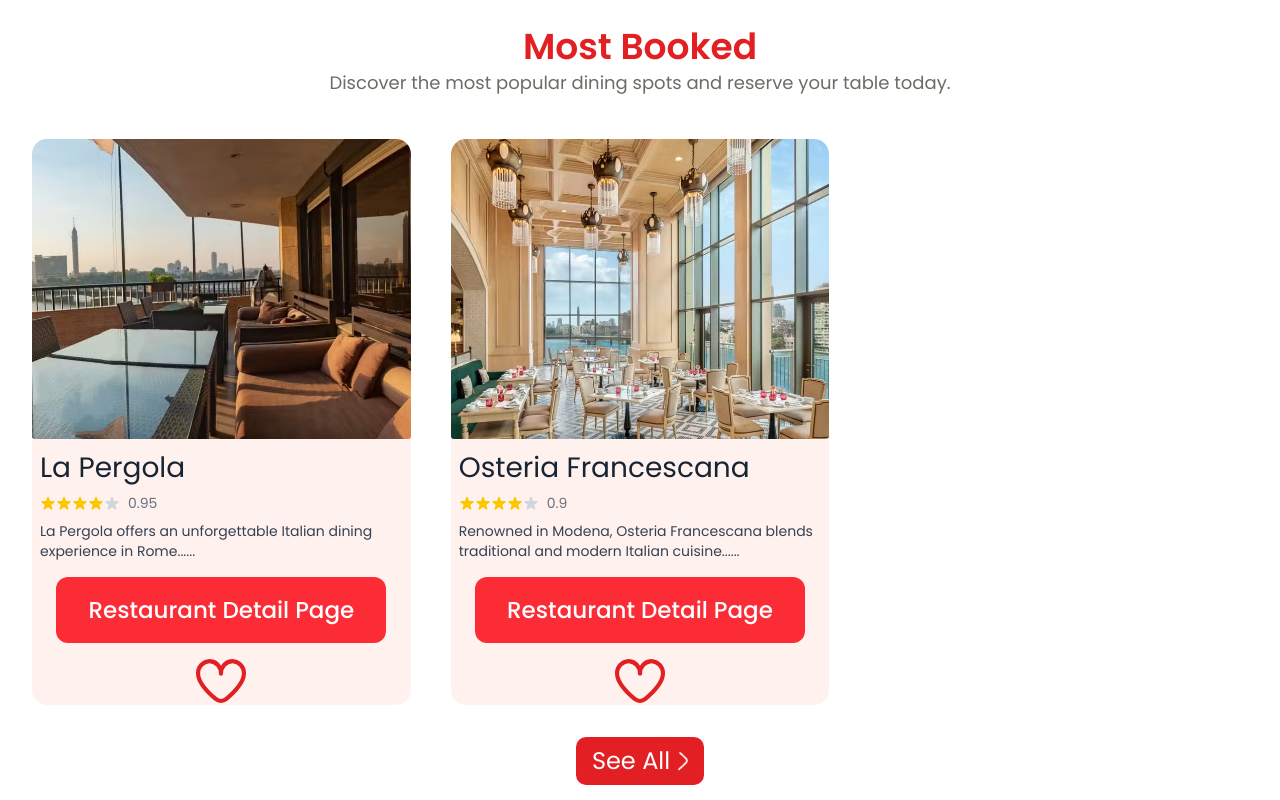
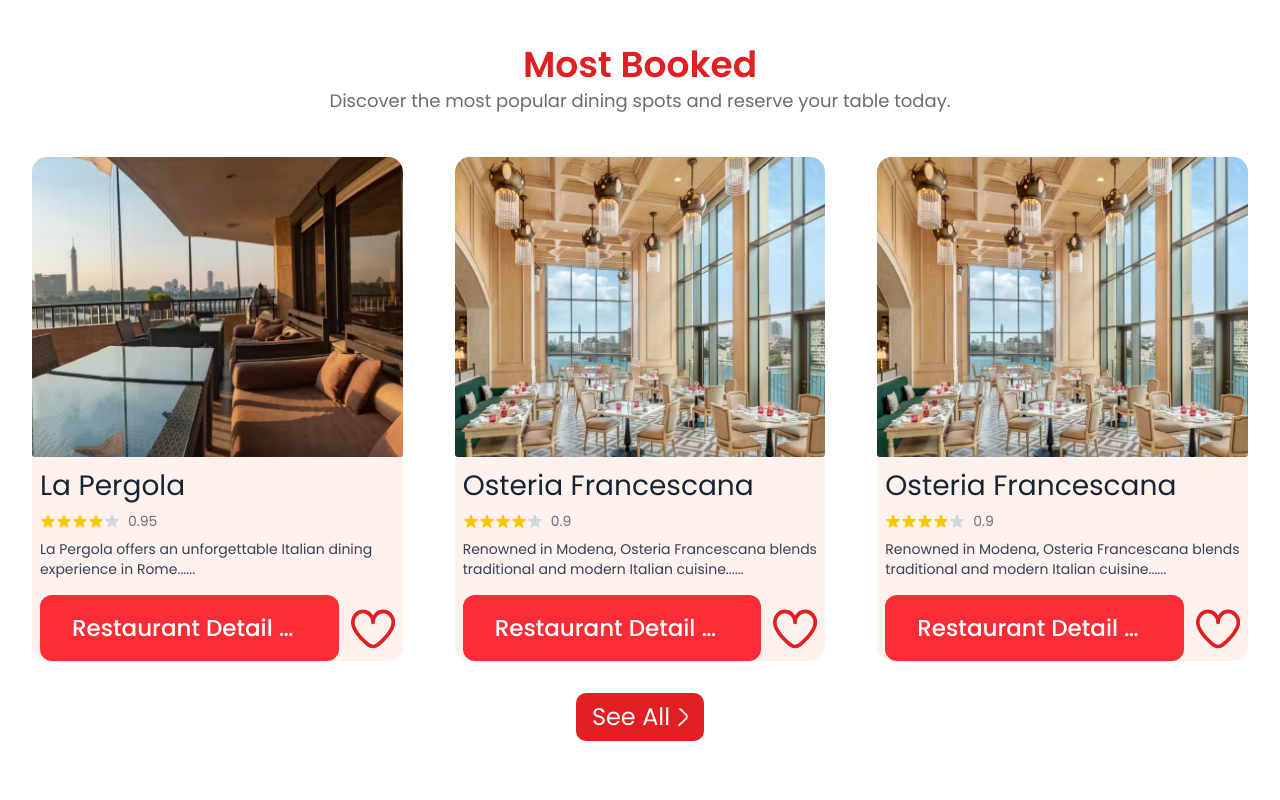
Before and after one commit to youseframy367/BookIt, a Next.js app: page / in a window 1280 px wide. Shown: the part 1960-2760 px from the top of the page. Built offline with nearby package versions, Linux system fonts and the light colour scheme.

Commit message:
update sections landing page

```diff
--- a/app/components/LandingPage/HowdoesBOOKITwork.jsx
+++ b/app/components/LandingPage/HowdoesBOOKITwork.jsx
@@ -11,18 +11,19 @@
 
   return (
     <section>
-      <div className="mt-15">
+      <div className="mt-30">
         <div className="container">
           <div className="flex flex-col gap-5">
             <Title title="How does BOOK IT work?" subTitle="Book your table in just a few simple steps and enjoy a seamless dining experience." />
-            <div className="grid md:grid-cols-2 lg:grid-cols-4 mt-8 gap-5">
+            <div className="grid md:grid-cols-2 lg:grid-cols-4 mt-8">
               {
                 steps.map((item, index) => {
-                  return <div key={index} className="flex flex-col gap-7 w-full items-center text-center">
-                    <div className="w-full h-[300px] md:w-[195px] md:h-[200px] relative">
+                  return <div key={index} className="flex flex-col gap-7 w-full items-center justify-between text-center">
+                    <img src={`/assets/icons/${item.img}.png`}  alt="work" />
+                    {/* <div className="w-full h-full relative">
                       <Image src={`/assets/icons/${item.img}.png`} alt="work" fill className="object-contain" />
-                    </div>
-                    <span className="text-2xl text-[var(--color-text-footer)]">{item.text}</span>
+                    </div> */}
+                    <span className="text-xl text-[var(--color-text-footer)]">{item.text}</span>
                   </div>
                 })
               }
--- a/app/components/LandingPage/OurBlog.tsx
+++ b/app/components/LandingPage/OurBlog.tsx
@@ -8,20 +8,20 @@
 
   return (
     <section>
-      <div className="container md:mx-auto md:px-5 mt-16" data-aos="fade-up">
+      <div className="container md:mx-auto md:px-5 mt-30" data-aos="fade-up">
         {/* Header */}
         <Title title="Our Blog" subTitle="Discover the latest news, tips, and stories from the world of dining." />
 
         {/* Content */}
-        <div className="flex flex-wrap md:gap-14 mt-12">
-          <div className="w-full h-[400px] md:h-auto md:w-[400px] relative">
+        <div className="grid md:grid-cols-[5fr_8.3fr] md:gap-34 mt-12">
+          <div className="h-[400px] md:h-auto w-full relative">
             <Image src="/assets/icons/our-blog.png" alt="our blog" fill className="object-cover" />
           </div>
-          <div className="md:w-7/12 mt-24 mr-2">
+          <div className="mt-24 mr-2">
             <p className="text-[#172432] text-[50px] font-[400] font-serif leading-[70px] mb-5">
               How Smart Reservations Improve the Dining Experience ?
             </p>
-            <p className="text-[18px] font-[200] leading-[50px] font-sans text-[#172432]/50">
+            <p className="text-[18px] font-[200] leading-[50px] font-sans text-[var(--color-footer)]">
               {text}
             </p>
           </div>
--- a/app/components/LandingPage/RestaurantManagersExperiences.jsx
+++ b/app/components/LandingPage/RestaurantManagersExperiences.jsx
@@ -44,11 +44,11 @@
   return (
     <section
       data-aos="fade-up"
-      className="relative w-full mt-5 px-5 h-full"
+      className="relative w-full mt-20 px-5 h-full"
     >
       <Title title="Restaurant Managers’ Experiences" subTitle="Here’s some awesome feedback from restaurant managers." />
 
-      <div className="right-12 pb-85 md:pb-30 container absolute w-full h-full flex justify-end items-end">
+      <div className="right-12 pb-85 md:pb-20 container absolute w-full h-full flex justify-end items-end">
         <div className="w-[20px]">
           <button
             className="w-[60px] h-[60px] flex items-center justify-center rounded-xl bg-[#E22023] swiper-button-prev"
@@ -86,7 +86,7 @@
         }}
         slidesPerView={2.5}
         spaceBetween={30}
-        className="mySwiper"
+        className="mySwiper mt-20"
       >
         {
           Experiences.map((item, index) => {
--- a/app/components/LandingPage/TopRatedOrMostBooked.tsx
+++ b/app/components/LandingPage/TopRatedOrMostBooked.tsx
@@ -4,6 +4,7 @@
 import Like from "./like/like";
 import { Props } from "@/app/TypeScript/TypeScript";
 import Link from "next/link";
+import { div } from "framer-motion/client";
 
 function TopRatedOrMostBooked({ dataRealtiedAndBooked }: Props) {
 
@@ -21,7 +22,7 @@
 
   return (
     <section>
-      <div data-aos="fade-up" className="mt-10">
+      <div data-aos="fade-up" className="flex flex-col gap-10 mt-10">
         {
           dataRealtiedAndBooked.map((item, index) => {
             return <div key={index}>
@@ -37,14 +38,14 @@
                 </div>
 
                 {/* الكروت */}
-                <div className="grid md:grid-cols-3 mt-10 gap-10">
+                <div className="grid md:grid-cols-3 mt-10 gap-13">
                   {item.items.map((item, index) => {
                     const isExpanded = expandedIndexes.includes(index);
 
                     return (
                       <div
                         key={index}
-                        className="w=-relative z-10 bg-[rgba(255,119,87,0.1)] rounded-[15px]"
+                        className="relative z-10 bg-[rgba(255,119,87,0.1)] rounded-[15px]"
                       >
                         <div
                           className="w-full cursor-pointer rounded-[15px]"
@@ -87,8 +88,8 @@
                               ? item.des
                               : `${item.des.slice(0, previewLength)}...`}
                           </p>
-                          <div className="flex items-center justify-center flex-wrap mt-4 mx-2 gap-3">
-                            <Link href={`/details-restaurant-public/${index + 1}`} className="px-8 py-4 rounded-[12px] bg-red-500 text-white text-[23px] font-medium font-Poppins truncate">
+                          <div className="flex items-center justify-center mt-4 md:mx-2 gap-3">
+                            <Link href={`/details-restaurant-public/${index + 1}`} className="px-8 py-4 rounded-[12px] bg-red-500 text-white text-[18px] md:text-[23px] font-medium font-Poppins truncate">
                               Restaurant Detail Page
                             </Link>
                             <Like />
--- a/app/components/public/Footer.tsx
+++ b/app/components/public/Footer.tsx
@@ -71,7 +71,7 @@
     return (
         <>
             <FormLastNews />
-            <footer className="text-white mt-50 bg-[var(--color-footer)] relative z-1">
+            <footer className="text-white mt-70 bg-[var(--color-footer)] relative z-1">
                 <div className="container">
                     <div className="pb-10 pt-50 grid sm:grid-cols-2 xl:grid-cols-[3fr_2fr_2fr_2fr_2fr] gap-5">
                         <div className="flex flex-col gap-5">
--- a/app/components/public/FormLastNews.tsx
+++ b/app/components/public/FormLastNews.tsx
@@ -2,7 +2,7 @@
 
 function FormLastNews() {
     return (
-        <section className="mt-25 relative z-2">
+        <section className="mt-45 relative z-2">
             <div className="absolute w-full">
                 <div className="container-content">
                     <div className="bg-white border border-[var(--color-navbar)] border-1 rounded-3xl px-5 md:px-25 py-5 md:py-15">
--- a/app/page.tsx
+++ b/app/page.tsx
@@ -56,6 +56,13 @@
                     des: "Renowned in Modena, Osteria Francescana blends traditional and modern Italian cuisine...",
                     lick: false,
                 },
+                {
+                    img: "/assets/icons/top-rated-2.png",
+                    name: "Osteria Francescana",
+                    Relative: 0.9,
+                    des: "Renowned in Modena, Osteria Francescana blends traditional and modern Italian cuisine...",
+                    lick: false,
+                },
             ],
         }
     ];
```
